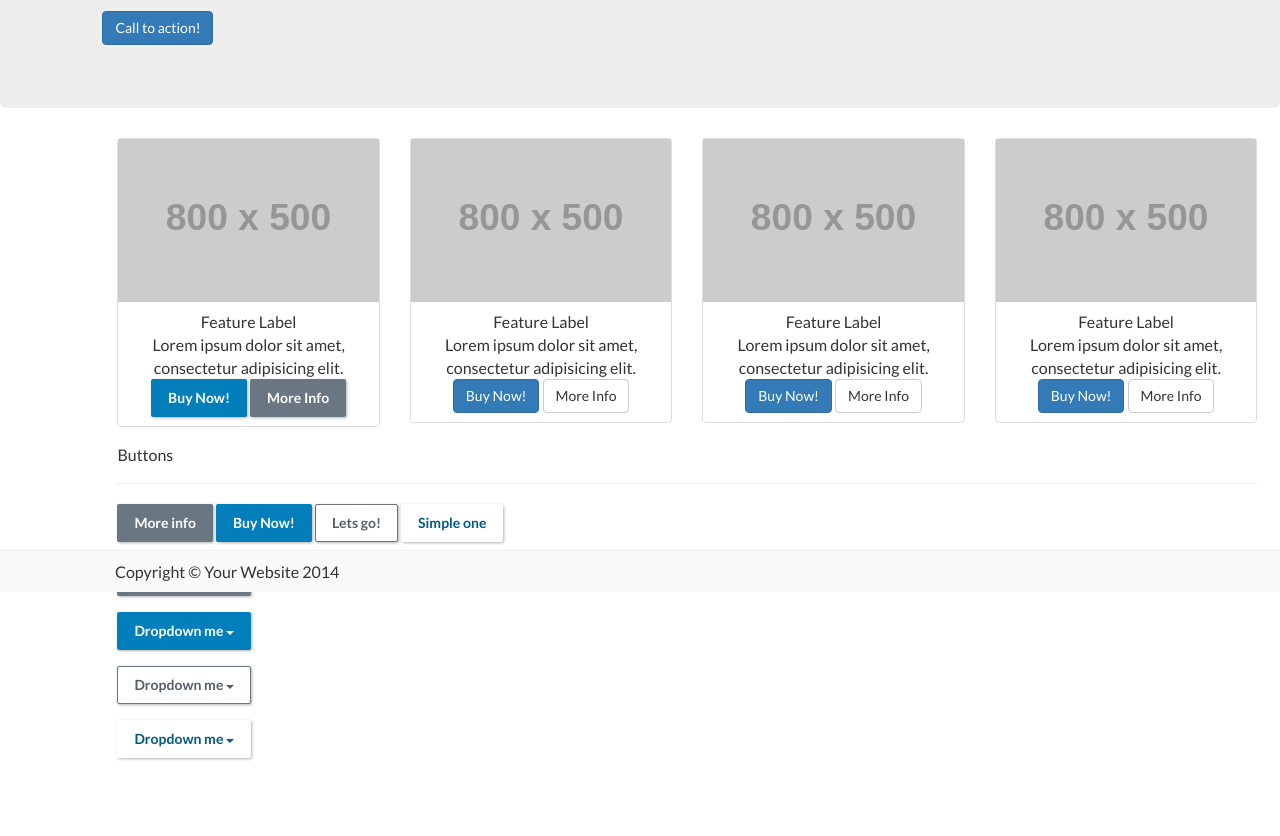
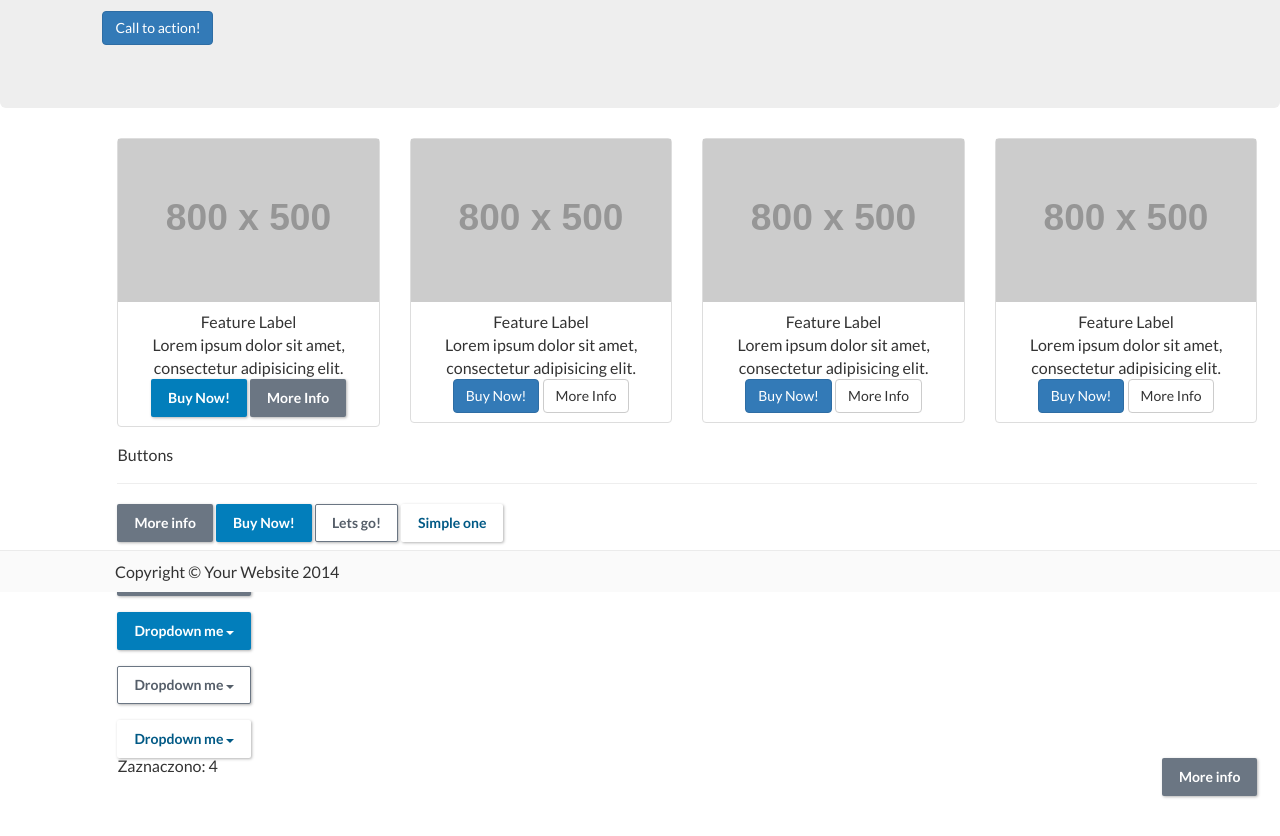
Before and after one commit to pawelgrus/niepowiemjak, a plain HTML site: page index.html in a window 1280 px wide. Shown: the part 208-1044 px from the top of the page. Drawn offline with Linux system fonts and the light colour scheme; placeholder pictures from the web are drawn by us.

Commit message:
szkielet toolbara

```diff
--- a/index.html
+++ b/index.html
@@ -207,7 +207,14 @@
                 </div>
             </div>
 
-
+            <div class="row">
+                <div class="col-md-9">
+                    Zaznaczono: 4
+                </div>
+                <div class="col-md-3">
+                    <a href="#" class="btn btn-default abs-btn-default pull-right">More info</a>
+                </div>
+            </div>
 
         <!-- Footer -->
         <footer class="navbar-fixed-bottom">
```
